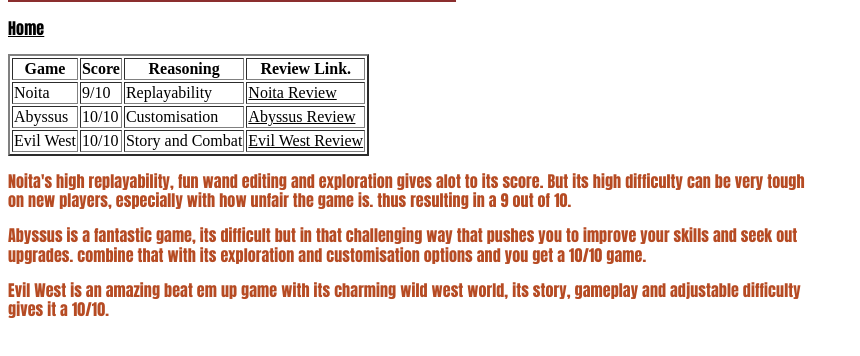
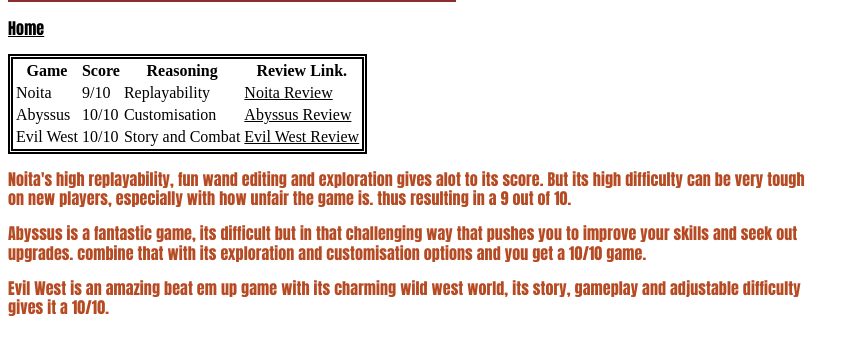
Before and after one commit to UserOnline21/Website, a plain HTML site: page reviewscores.html in a window 1280 px wide. Shown: the part 56-412 px from the top of the page, without its empty margins (0-860 px from the left). Drawn offline with Linux system fonts and the light colour scheme.

Commit message:
updated table and table css

```diff
--- a/CSS/style.css
+++ b/CSS/style.css
@@ -27,6 +27,11 @@
 }
 a:hover {
     text-decoration: solid;
+}
+
+table {
+    border: double;
+    border-width: thick;
 }
 
 .banner {
--- a/reviewscores.html
+++ b/reviewscores.html
@@ -3,7 +3,7 @@
     <head>
         <meta charset="UTF-8" />
         <title>Review Scores</title>
-        <meta name="viewport" content="width=device-width, initial-scale=1.0">
+        <meta name="viewport" content="width=device-width, initial-scale=1.0" />
         <link rel="stylesheet" href="CSS/style.css" />
         <link rel="preconnect" href="https://fonts.googleapis.com" />
         <link rel="preconnect" href="https://fonts.gstatic.com" crossorigin />
@@ -13,7 +13,7 @@
         <h1>Review Scores.</h1>
         <p><a href="index.html">Home</a></p>
 
-        <table border="2">
+        <table>
             <tr>
                 <th>Game</th>
                 <th>Score</th>
```
